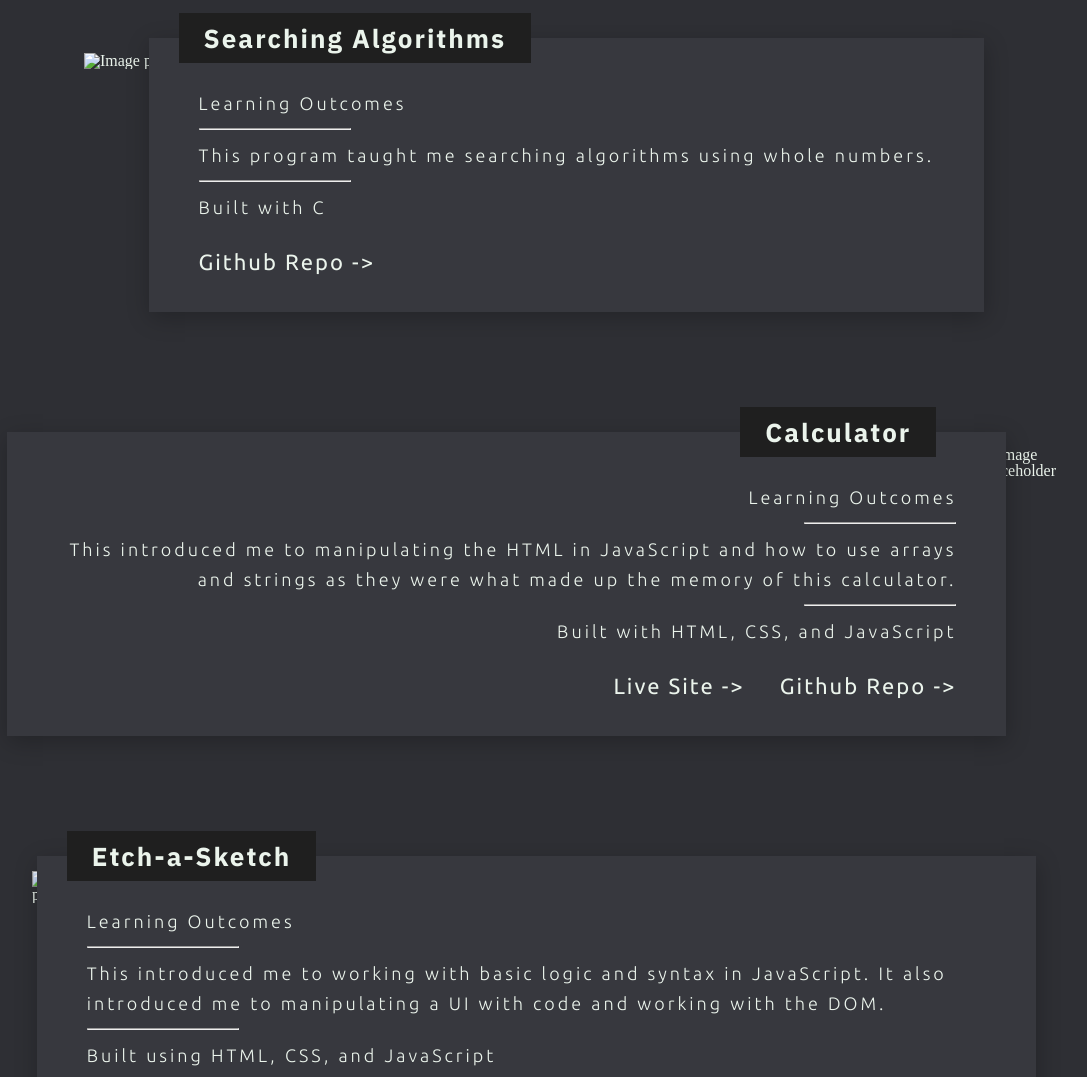
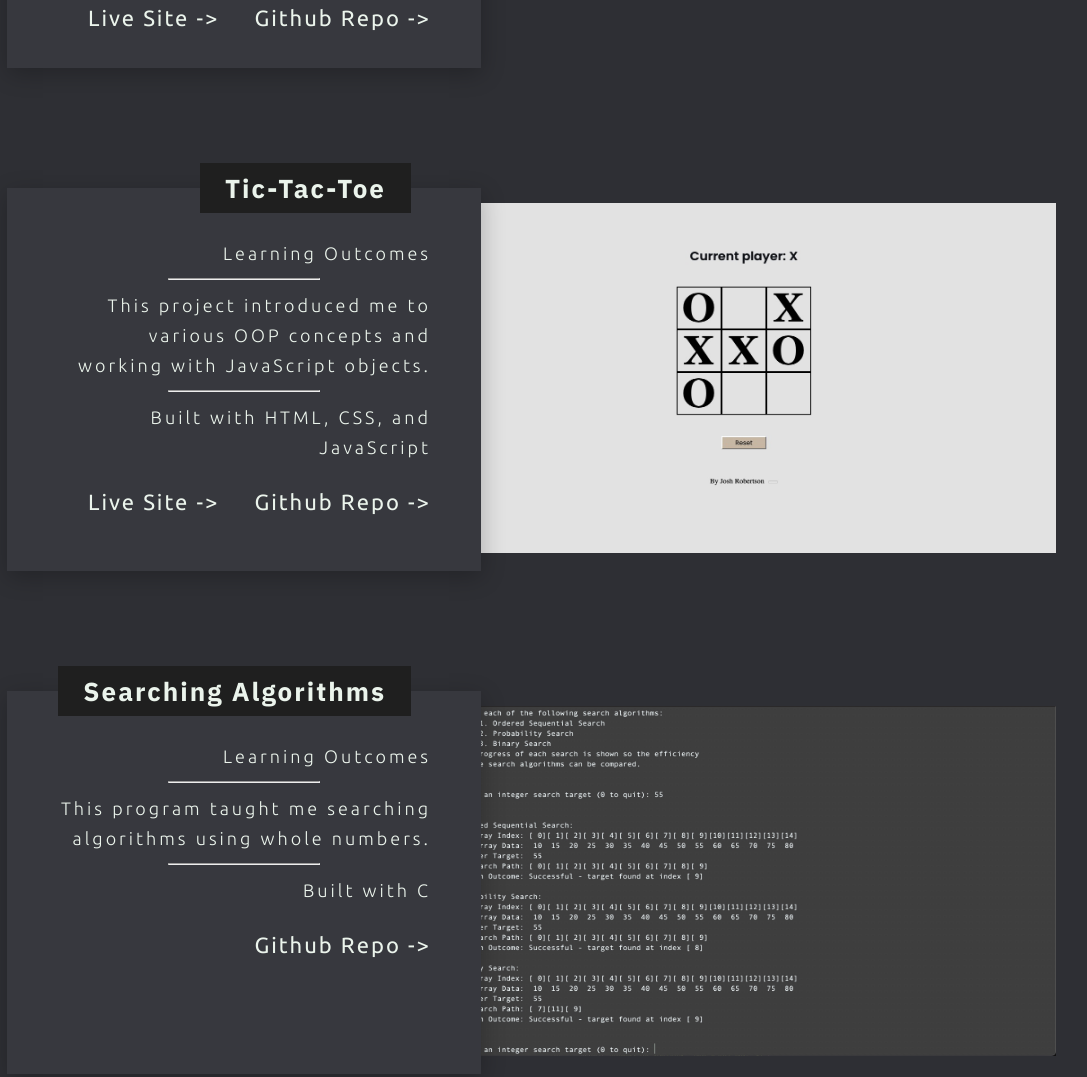
Before and after one commit to Joshrobertson023/josh-robertson, a website built with webpack: page dist/copy.html in a window 1280 px wide. Shown: the part 1723-2800 px from the top of the page, without its empty margins (96-1183 px from the left). Built offline with nearby package versions, Linux system fonts and the light colour scheme; files whose address does not match are found by name.

Commit message:
Added switching between project type tabs

```diff
--- a/src/index.js
+++ b/src/index.js
@@ -1,9 +1,9 @@
 import { scrollController  } from "./interactivity";
-import { render  } from "./pageload";
+import { renderPageLoad  } from "./pageload";
 import { listings } from "./listings";
 
 scrollController();
-render();
+renderPageLoad();
 
 function search() {
    const projectCards = document.querySelectorAll('.project-card');
--- a/src/listings.js
+++ b/src/listings.js
@@ -3,45 +3,45 @@ const listings = [
       title: 'calculator',
       displayTitle: 'Calculator',
       learningOutcomes: 'This introduced me to manipulating the HTML in JavaScript and how to use arrays and strings as they were what made up the memory of this calculator.',
-      built: 'Built with HTML, CSS, and JavaScript',
+      builtWith: 'Built with HTML, CSS, and JavaScript',
       liveLink: 'https://joshrobertson023.github.io/calculator/',
       gitLink: 'https://github.com/Joshrobertson023/calculator',
-      image: '',
+      imageSrc: '../images/Calculator.jpg',
       inverse: false,
-      category: 'recents web-apps',
+      category: 'web-apps',
    },
    {
       title: 'tic tac toe',
       displayTitle: 'Tic-Tac-Toe',
       learningOutcomes: 'This project introduced me to various OOP concepts and working with JavaScript objects.',
-      built: 'Built with HTML, CSS, and JavaScript',
+      builtWith: 'Built with HTML, CSS, and JavaScript',
       liveLink: 'https://joshrobertson023.github.io/tic-tac-toe/',
       gitLink: 'https://github.com/Joshrobertson023/tic-tac-toe',
-      image: '',
+      imageSrc: '../images/tictactoe.jpg',
       inverse: true,
-      category: 'recents web-apps',
+      category: 'web-apps',
    },
    {
       title: 'searching algorithms',
       displayTitle: 'Searching Algorithms',
       learningOutcomes: 'This program taught me searching algorithms using whole numbers.',
-      built: 'Built with C',
+      builtWith: 'Built with C',
       liveLink: '',
       gitLink: 'https://github.com/Joshrobertson023/Data-Structures-Algorithms/blob/main/program7.c',
-      image: '',
+      imageSrc: '../images/searching-algorithms.jpg',
       inverse: false,
-      category: 'recents c',
+      category: 'c',
    },
    {
       title: 'etch a sketch',
       displayTitle: 'Etch-a-Sketch',
       learningOutcomes: 'This introduced me to working with basic logic and syntax in JavaScript. It also introduced me to manipulating a UI with code and working with the DOM.',
-      built: 'Built with HTML, CSS, and JavaScript',
-      liveLink: 'https://joshrobertson023.github.io/calculator/',
-      gitLink: 'https://github.com/Joshrobertson023/calculator',
-      image: '',
+      builtWith: 'Built with HTML, CSS, and JavaScript',
+      liveLink: 'https://joshrobertson023.github.io/etch-a-sketch/',
+      gitLink: 'https://github.com/Joshrobertson023/etch-a-sketch',
+      imageSrc: '../images/etchasketch.jpg',
       inverse: true,
-      category: 'recents web-apps',
+      category: 'web-apps',
    }
 ]
 
--- a/src/pageload.js
+++ b/src/pageload.js
@@ -2,37 +2,89 @@ import { list } from "postcss";
 import { listings } from "./listings";
 
 const content_container = document.getElementById('projectsScroll');
+const RECENTS_LENGTH = 3;
 
-function render() {
+function renderPageLoad() {
+   const recentsBtn = document.getElementById('recents'),
+         cBtn = document.getElementById('c'),
+         webappsBtn = document.getElementById('web-apps'),
+         websitesBtn = document.getElementById('websites');
 
-   for(let i = 0; i < 5; i++)
+   renderRecents();
+
+   recentsBtn.addEventListener('click', function(e) {
+      e.preventDefault();
+      setActive(recentsBtn);
+      renderRecents();
+   });
+
+   cBtn.addEventListener('click', function(e) {
+      e.preventDefault();
+      setActive(cBtn);
+      renderCategory('c');
+   });
+
+   webappsBtn.addEventListener('click', function(e) {
+      e.preventDefault();
+      setActive(webappsBtn);
+      renderCategory('web-apps');
+   });
+
+   websitesBtn.addEventListener('click', function(e) {
+      e.preventDefault();
+      setActive(websitesBtn);
+      renderCategory('websites');
+   })
+
+   function setActive(activeLink) {
+      const links = document.querySelectorAll('.link');
+      for(const link of links)
+         link.className = 'link';
+      activeLink.classList.add('active-link');
+      }
+
+   function renderRecents() {
+      const cards = document.querySelectorAll('.project-card');
+      for(const card of cards)
+         card.remove();
+
+      for(let i = 0; i < RECENTS_LENGTH; i++)
          renderCardInverse(listings[i].displayTitle,
                            listings[i].learningOutcomes,
-                     listings[i].built,
+                           listings[i].builtWith,
                            listings[i].liveLink,
                            listings[i].gitLink,
-                     listings[i].image);
-   // for(let i = 0; i < 2; i++) {
-   //    // let inverse = listings[i].inverse;
-   //    // if(inverse)
-   //    //    renderCardInverse(listings[i].displayTitle, listings[i].learningOutcomes);
-   //    // else
-   //    //    renderCardOriginal(listings[i].displayTitle, listings[i].learningOutcomes);
+                           listings[i].imageSrc);
+   }
 
-   //    // If over 4, add hiden class
-   // }
+   function renderCategory(category) {
+      const cards = document.querySelectorAll('.project-card');
+      for(const card of cards)
+         card.remove();
 
-   // --- Card ---
+      for (let i = 0; i < listings.length; i++) {
+         if (listings[i].category === category) {
+            renderCardInverse(listings[i].displayTitle,
+               listings[i].learningOutcomes,
+               listings[i].builtWith,
+               listings[i].liveLink,
+               listings[i].gitLink,
+               listings[i].imageSrc);
+         }
+      }
+   }
+
+   // --- Render inverse card ---
    function renderCardInverse(title, learningOutcomes, builtWith, liveLink, gitLink, imgSrc) {
 
-      const projectCard1 = document.createElement('div');
-      projectCard1.classList.add('project-card');
-      content_container.appendChild(projectCard1);
+   const card_container = document.createElement('div');
+   card_container.classList.add('project-card');
+   content_container.appendChild(card_container);
 
    // Text
    const textDiv1 = document.createElement('div');
    textDiv1.classList.add('text', 'inverse');
-      content_container.appendChild(textDiv1);
+   card_container.appendChild(textDiv1);
 
    const headingCard1 = document.createElement('div');
    headingCard1.classList.add('card-heading');
@@ -59,51 +111,31 @@ function render() {
 
    const buttonsDiv = document.createElement('div');
    buttonsDiv.classList.add('card-buttons');
+   textDiv1.appendChild(buttonsDiv);
+
    if(liveLink !== '') {
       const liveSiteLink = document.createElement('a');
       liveSiteLink.href = liveLink;
+      liveSiteLink.target = '_blank';
       liveSiteLink.textContent = 'Live Site ->';
       buttonsDiv.appendChild(liveSiteLink);
    }
    const gitLinkA = document.createElement('a');
    gitLinkA.href = gitLink;
+   gitLinkA.target = '_blank';
    gitLinkA.textContent = 'Github Repo ->';
    buttonsDiv.appendChild(gitLinkA);
 
    // Image
    const imageDiv = document.createElement('div');
    imageDiv.classList.add('image');
-      const img = document.createElement('img');
+   card_container.appendChild(imageDiv);
+   const img = new Image();
    img.src = imgSrc;
-      img.width = '600px';
-      img.height = '350px';
+   img.width = '600';
+   img.height = '350';
    imageDiv.appendChild(img);
    }
-
-   // function renderCardOriginal(title, learningOutcomes) {
-   //    const projectCard1 = document.createElement('div');
-   //    projectCard1.classList.add('project-card');
-   //    content_container.appendChild(projectCard1);
-
-   //    const textDiv1 = document.createElement('div');
-   //    textDiv1.classList.add('text', 'original');
-
-   //    const headingCard1 = document.createElement('div');
-   //    headingCard1.classList.add('card-heading');
-   //    headingCard1.textContent = title;
-   //    textDiv1.appendChild(headingCard1);
-
-   //    const learningText = document.createElement('p');
-   //    learningText.textContent = 'Learning Outcomes';
-   //    textDiv1.appendChild(learningText);
-
-   //    const hrRight = document.createElement('hr');
-   //    textDiv1.appendChild(hrRight);
-
-   //    const learningOutcomesDiv = document.createElement('div');
-   //    learningOutcomesDiv.textContent = learningOutcomes;
-   //    textDiv1.appendChild(learningOutcomesDiv);
-   // }
 }
 
-export {render};
+export { renderPageLoad };
```
Also changed, not shown: dist/index.html, dist/main.js, dist/style.css, images/Calculator.jpg (added), images/GitHub.png (added), images/Image.jpg (added), images/JR.png (added), images/LinkedIn.png (added), images/datastructs.jpg (added), images/etchasketch.jpg (added), images/searching-algorithms.jpg (added), images/tictactoe.jpg (added). Lines whose indentation alone changed are shown as unchanged.
